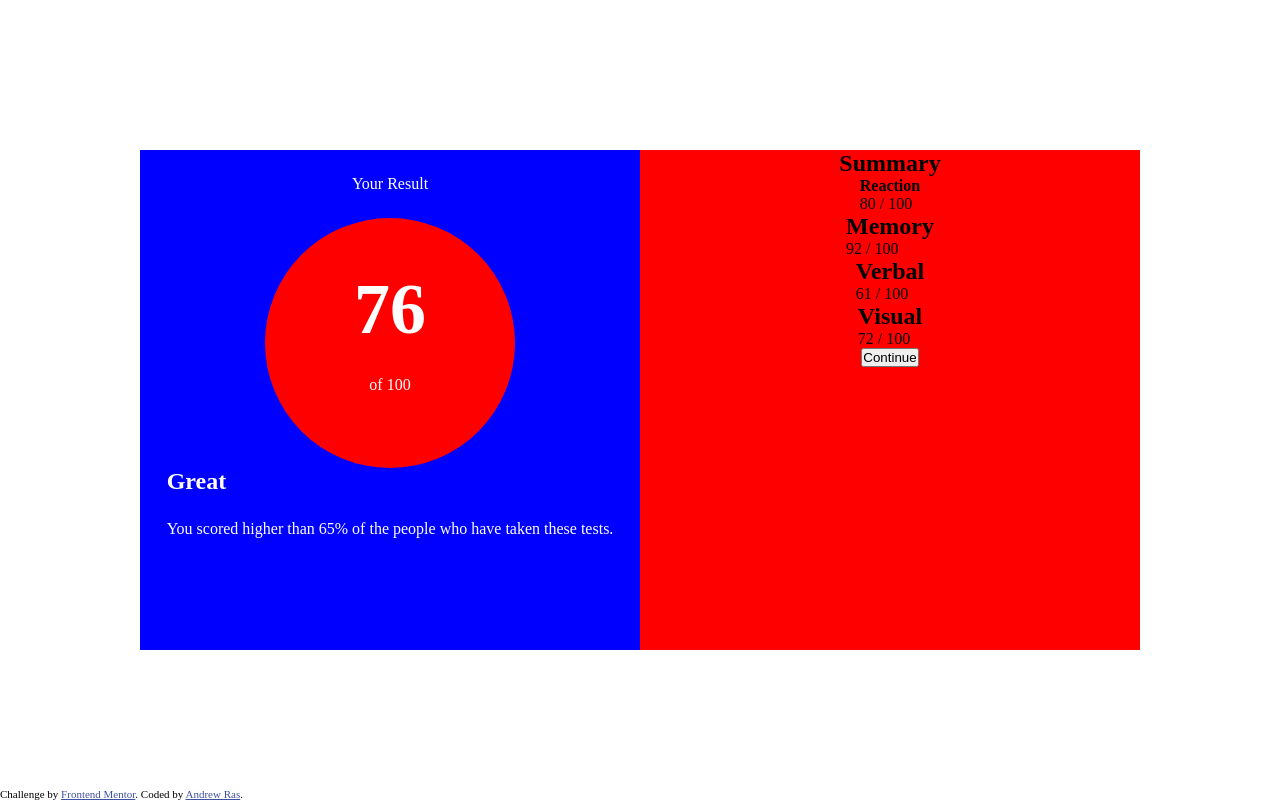
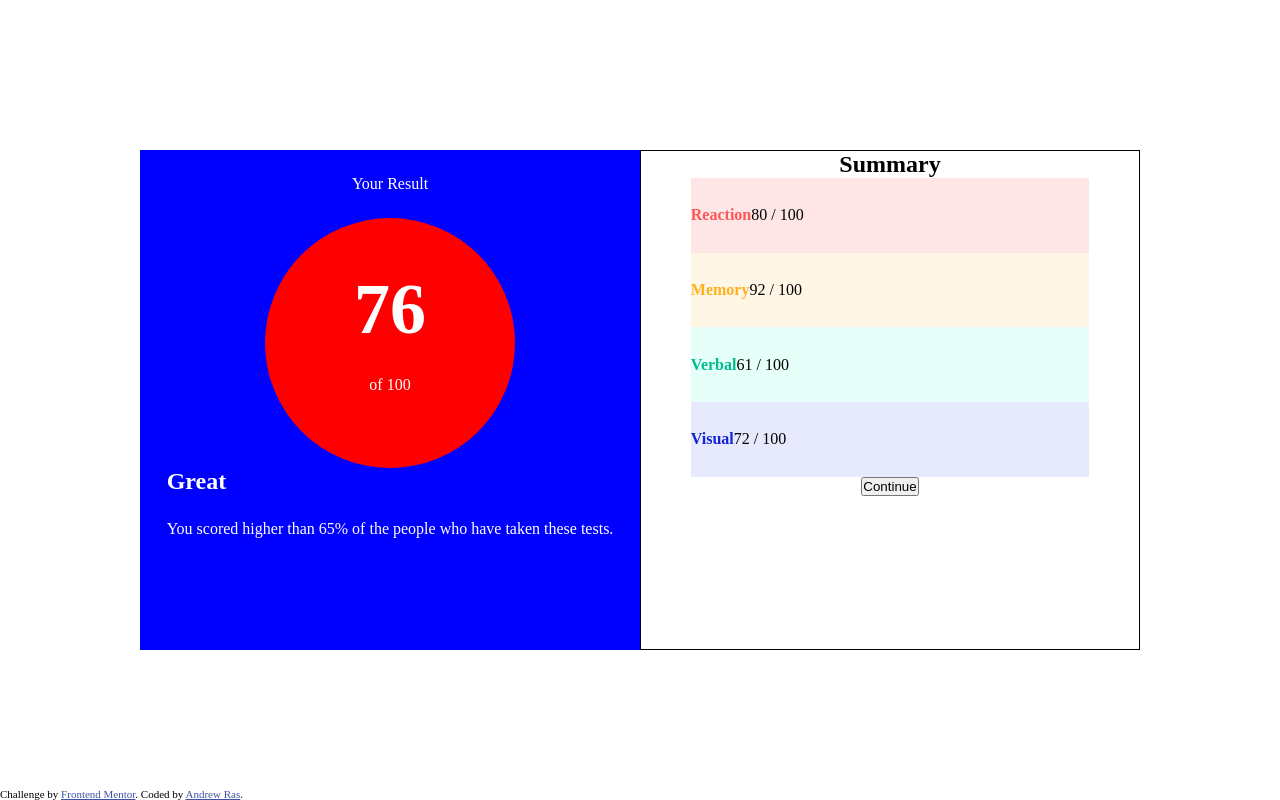
Before and after one commit to andrewras58/Results-Summary-Component, a plain HTML site: page index.html in a window 1280 px wide. Drawn offline with Linux system fonts and the light colour scheme.

Commit message:
commit #3

```diff
--- a/index.html
+++ b/index.html
@@ -26,20 +26,20 @@
         </div>
         <div class="summary">
             <h2>Summary</h2>
-            <div class="categoryResult">
+            <div class="categoryResult" id="reaction">
                 <h4>Reaction</h4>
                 <p>80 / 100</p>
             </div>
-            <div class="categoryResult">
-                <h2>Memory</h2>
+            <div class="categoryResult" id="memory">
+                <h4>Memory</h4>
                 <p>92 / 100</p>
             </div>
-            <div class="categoryResult">
-                <h2>Verbal</h2>
+            <div class="categoryResult" id="verbal">
+                <h4>Verbal</h4>
                 <p>61 / 100</p>
             </div>
-            <div class="categoryResult">
-                <h2>Visual</h2>
+            <div class="categoryResult" id="visual">
+                <h4>Visual</h4>
                 <p>72 / 100</p>
             </div>
             <button>Continue</button>
--- a/style.css
+++ b/style.css
@@ -58,7 +58,7 @@ body{
     display: flex;
     flex-direction: column;
     align-items: center;
-    background: red;
+    border: 1px solid black;
     width: 50%;
 }
 
@@ -86,3 +86,43 @@ body{
 .results .score h3{
     font-size: 72px;
 }
+
+.summary .categoryResult{
+    display: flex;
+    flex-direction: row;
+    align-items: center;
+    width: 80%;
+    height: 15%;
+}
+
+#reaction{
+    background-color: hsl(0, 100%, 95%);
+}
+
+#memory{
+    background-color: hsl(39, 100%, 95%);
+}
+
+#verbal{
+    background-color: hsl(166, 100%, 95%);
+}
+
+#visual{
+    background-color: hsl(234, 85%, 95%);
+}
+
+#reaction h4{
+    color: var(--LightRed);
+}
+
+#memory h4{
+    color: var(--OrangeYellow);
+}
+
+#verbal h4{
+    color: var(--GreenTeal);
+}
+
+#visual h4{
+    color: var(--CobaltBlue);
+}
```
